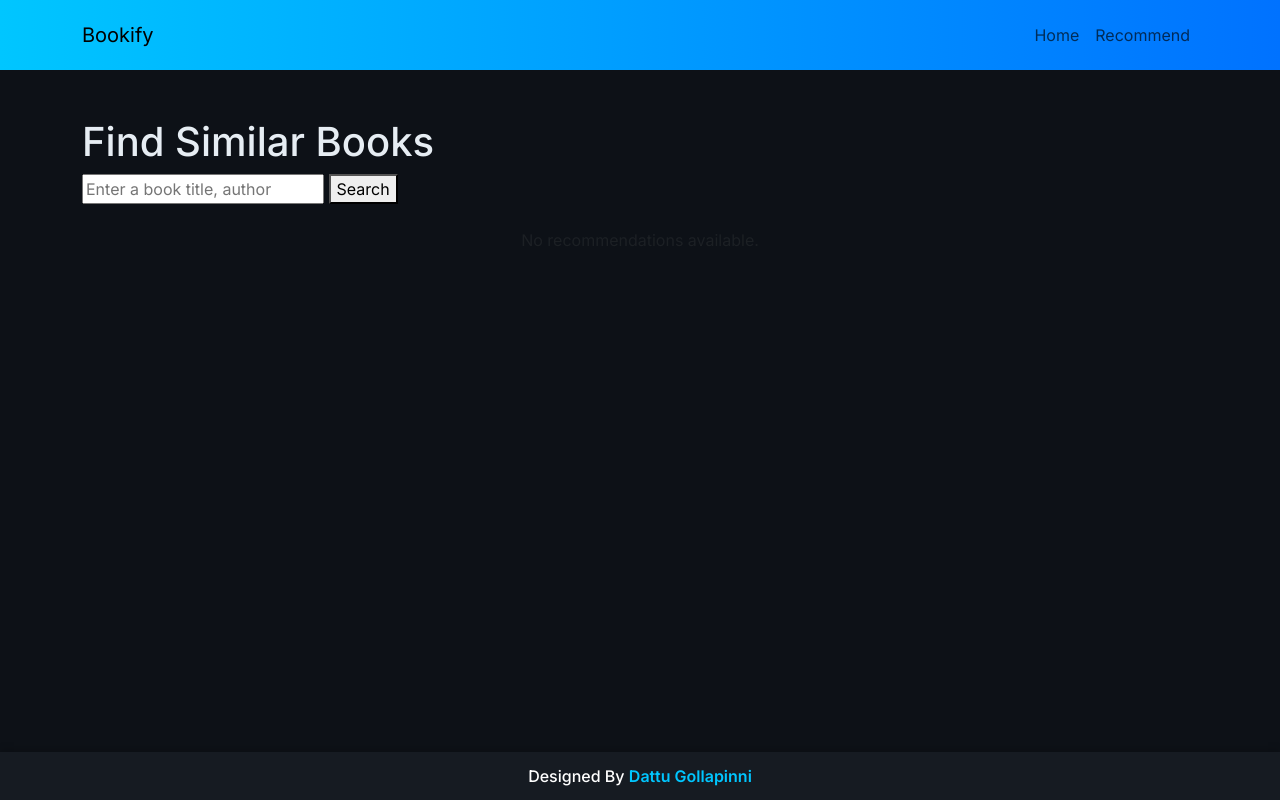
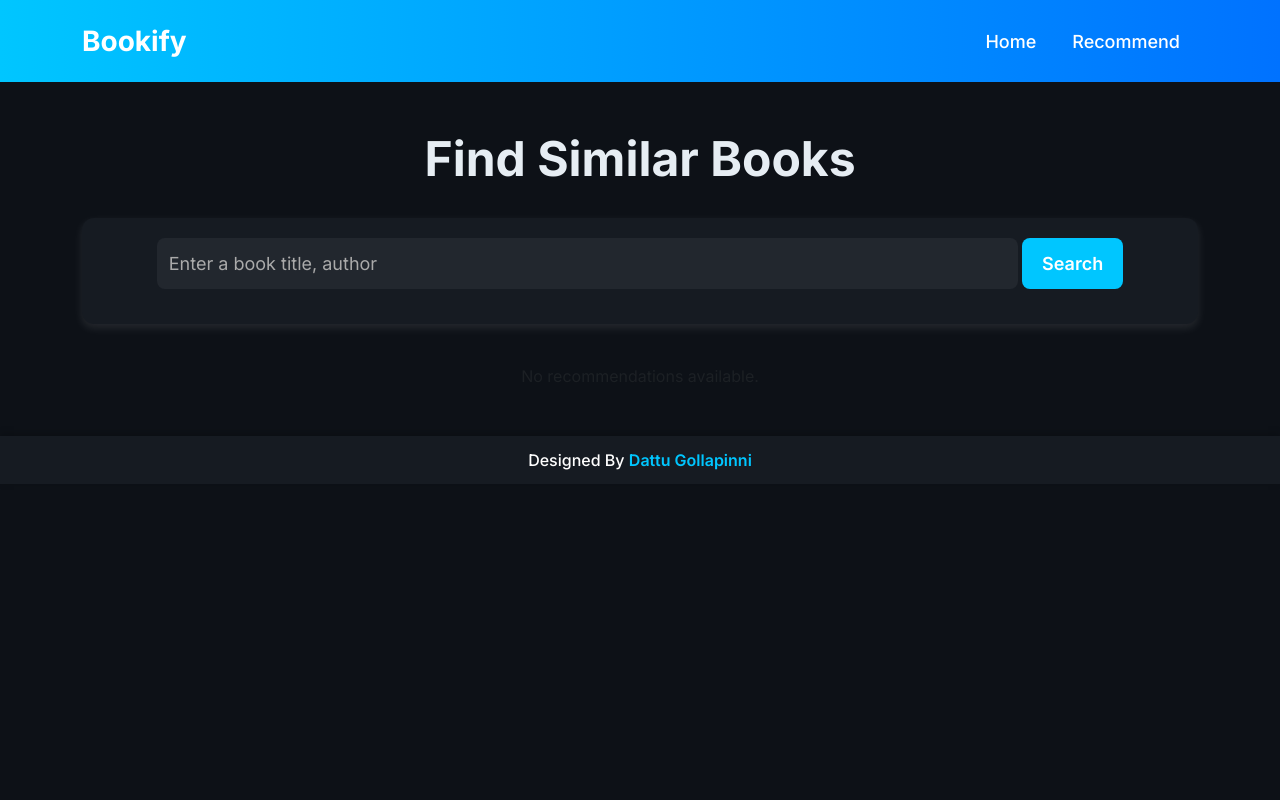
Before and after one commit to dattu20038/Bookify, a Flask app: page /recommend in a window 1280 px wide. Run offline with Flask 3, Linux system fonts and the light colour scheme; parts of the project's set-up code (start-up, migrations or seed data) failed here and were passed over.

Commit message:
Update recommend.html

```diff
--- a/templates/recommend.html
+++ b/templates/recommend.html
@@ -3,24 +3,125 @@
 <head>
     <meta charset="UTF-8">
     <meta name="viewport" content="width=device-width, initial-scale=1.0">
-    <title>Bookify - Recommendations</title>
+    <title>Bookify</title>
+    <!-- Bootstrap 5 CSS -->
     <link href="https://cdn.jsdelivr.net/npm/bootstrap@5.3.0/dist/css/bootstrap.min.css" rel="stylesheet">
+    <!-- Google Font -->
     <link href="https://fonts.googleapis.com/css2?family=Inter:wght@300;400;500;600;700&display=swap" rel="stylesheet">
+    <!-- Custom CSS -->
     <style>
         body {
             background-color: #0d1117;
             font-family: 'Inter', sans-serif;
             color: #e6edf3;
-            display: flex;
-            flex-direction: column;
-            min-height: 100vh;
         }
         .navbar {
             background: linear-gradient(90deg, #00c6ff, #0072ff);
             padding: 15px 0;
         }
-        .container {
-            flex: 1;
+        .navbar-brand {
+            font-weight: 700;
+            font-size: 28px;
+            color: #fff;
+        }
+        .nav-link {
+            color: #fff !important;
+            font-size: 18px;
+            font-weight: 500;
+            margin: 0 10px;
+        }
+        .nav-link:hover {
+            text-decoration: underline;
+        }
+        .container h1 {
+            font-size: 48px;
+            font-weight: 700;
+            text-align: center;
+            margin-bottom: 30px;
+        }
+        .search-box {
+            background: #161b22;
+            border-radius: 12px;
+            padding: 20px;
+            text-align: center;
+            box-shadow: 0px 4px 10px rgba(255, 255, 255, 0.1);
+            margin-bottom: 40px;
+        }
+        .search-box input {
+            width: 80%;
+            border-radius: 8px;
+            padding: 12px;
+            font-size: 18px;
+            border: none;
+            background: #22272e;
+            color: #e6edf3;
+            outline: none;
+            margin-bottom: 15px;
+        }
+        .search-box input::placeholder {
+            color: #aaa;
+        }
+        .search-box button {
+            background: #00c6ff;
+            border: none;
+            border-radius: 8px;
+            padding: 12px 20px;
+            font-size: 18px;
+            font-weight: 600;
+            color: #fff;
+            cursor: pointer;
+            transition: 0.3s;
+        }
+        .search-box button:hover {
+            background: #0072ff;
+        }
+        .book-card {
+            background: #161b22;
+            border-radius: 12px;
+            box-shadow: 0px 4px 10px rgba(255, 255, 255, 0.1);
+            overflow: hidden;
+            transition: 0.3s;
+            height: 100%;
+        }
+        .book-card:hover {
+            transform: scale(1.05);
+        }
+        .book-card img {
+            width: 100%;
+            height: 250px;
+            object-fit: cover;
+        }
+        .book-card .card-body {
+            padding: 20px;
+            text-align: center;
+        }
+        .book-card .card-title {
+            font-size: 20px;
+            font-weight: 600;
+            color: #00c6ff;
+        }
+        .book-card .card-text {
+            font-size: 16px;
+            color: #aaa;
+        }
+        .search-term {
+            color: #00c6ff;
+            font-weight: 500;
+            text-transform: capitalize;
+        }
+        .matched-book {
+            margin-bottom: 40px;
+        }
+        .recommendations-title {
+            color: #e6edf3;
+            font-size: 24px;
+            font-weight: 600;
+            margin: 30px 0;
+        }
+        .alert-danger {
+            background-color: #161b22;
+            border-color: #f85149;
+            color: #f85149;
         }
         .footer {
             background-color: #161b22;
@@ -47,8 +148,12 @@
             </button>
             <div class="collapse navbar-collapse" id="navbarNav">
                 <ul class="navbar-nav ms-auto">
-                    <li class="nav-item"><a class="nav-link" href="/">Home</a></li>
-                    <li class="nav-item"><a class="nav-link" href="/recommend">Recommend</a></li>
+                    <li class="nav-item">
+                        <a class="nav-link" href="/">Home</a>
+                    </li>
+                    <li class="nav-item">
+                        <a class="nav-link" href="/recommend">Recommend</a>
+                    </li>
                 </ul>
             </div>
         </div>
@@ -105,7 +210,6 @@
             <p class="text-center text-muted mt-4">No recommendations available.</p>
         {% endif %}
     </div>
-
     <footer class="footer">
         Designed By <span>Dattu Gollapinni</span>
     </footer>
```
